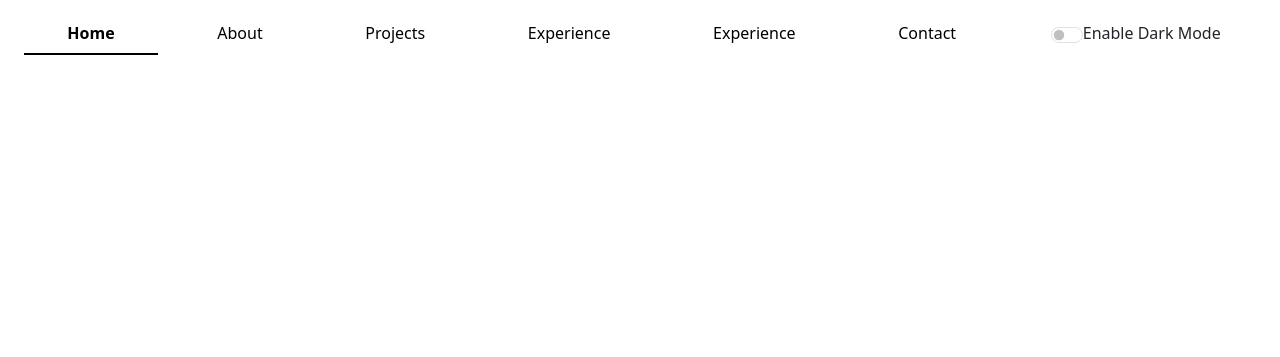
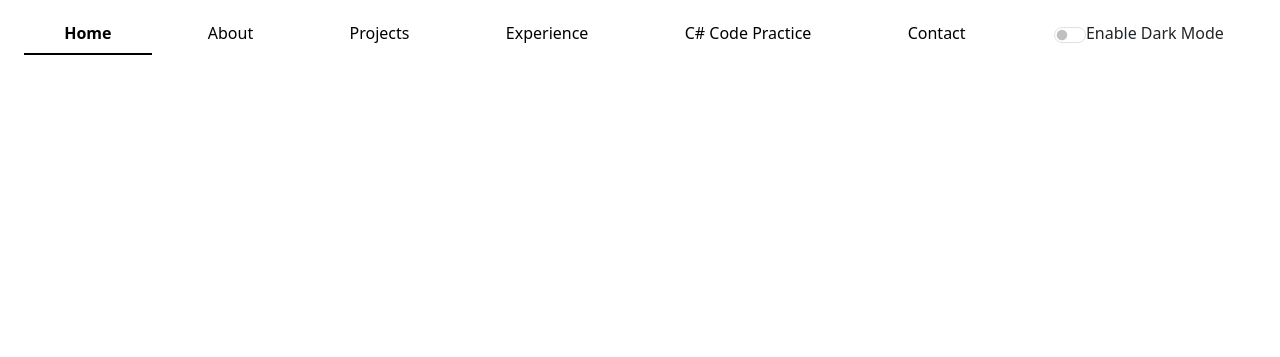
Before and after one commit to isaacbugeja/isaacbugeja.github.io, a plain HTML site: page index.html in a window 1280 px wide. Shown: the top 357 px of the page. Drawn offline with nearby package versions, Linux system fonts and the light colour scheme.

Commit message:
Add files via upload

```diff
--- a/index.html
+++ b/index.html
@@ -36,7 +36,7 @@
                                 <a class="nav-link" href="./my-webpage/experience">Experience</a>
                             </li>
                             <li class="nav-item">
-                                <a class="nav-link" href="experience">Experience</a>
+                                <a class="nav-link" href="c-sharp-practice">C# Code Practice</a>
                             </li>
                             <li class="nav-item">
                                 <a class="nav-link" href="./my-webpage/contact">Contact</a>
```
